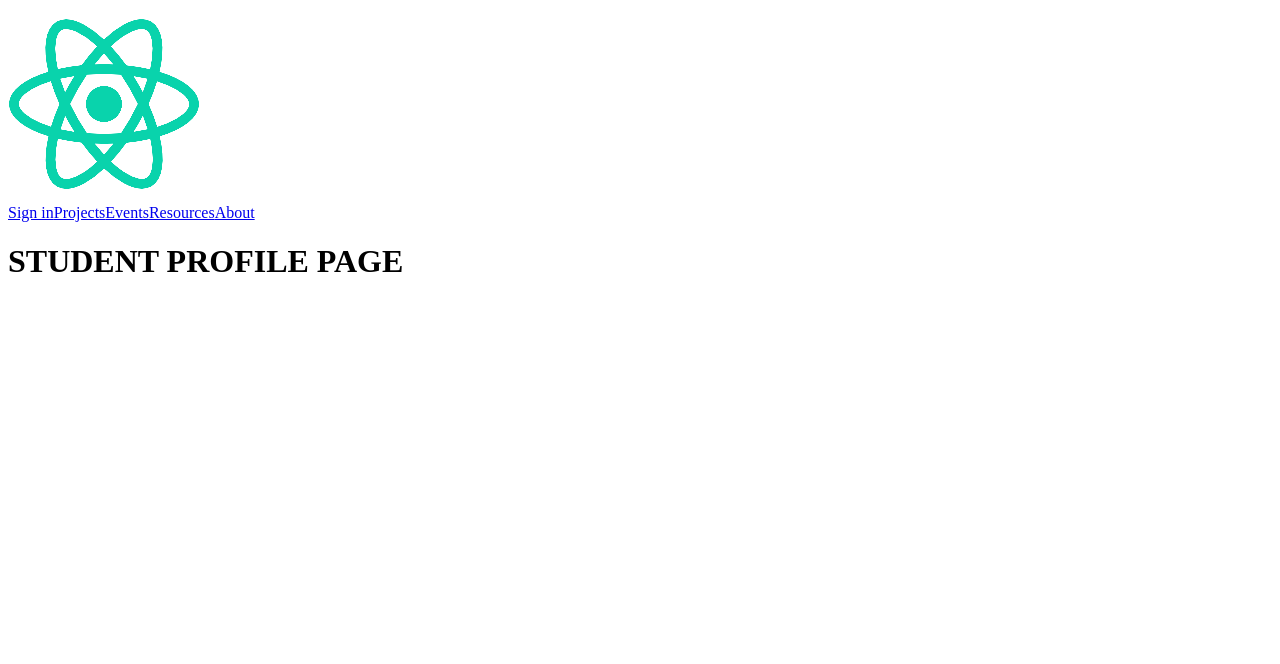
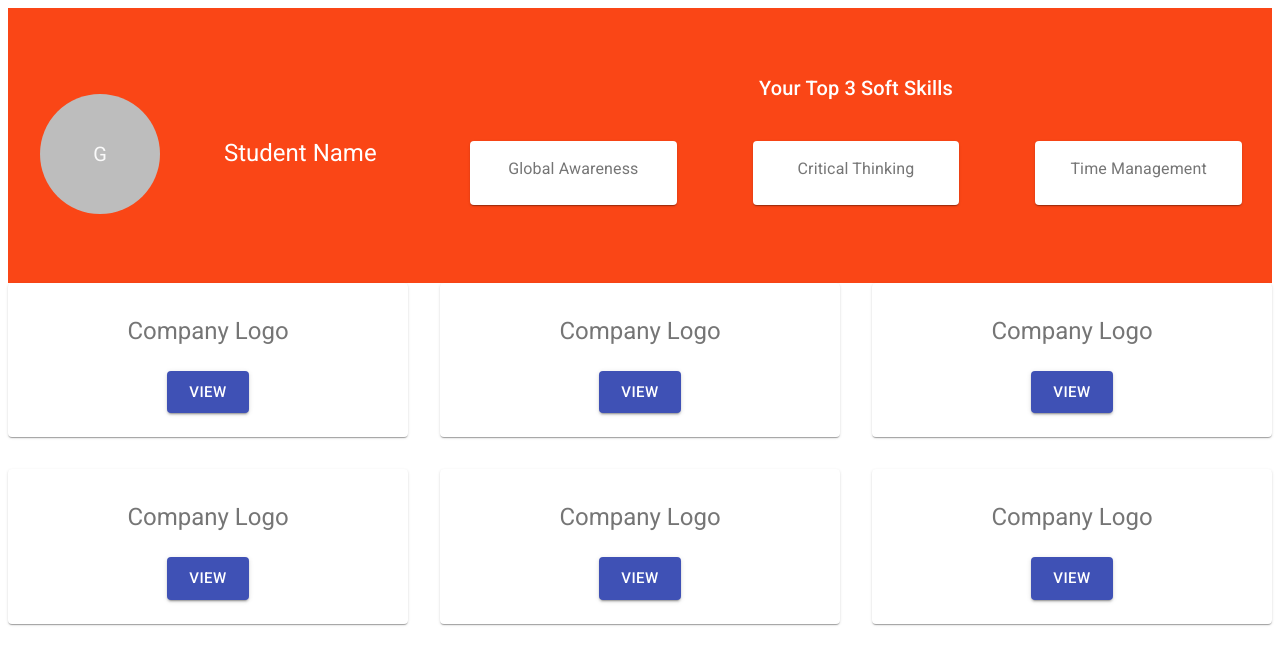
Before and after one commit to LeaderLync/Spect-App, a React (Create React App) app in the folder client/: page /studentProfile in a window 1280 px wide. Shown: the top 664 px of the page. Built offline with nearby package versions, Linux system fonts and the light colour scheme.

Commit message:
Front-end student profile page

```diff
--- a/client/src/App.js
+++ b/client/src/App.js
@@ -2,14 +2,13 @@ import React from 'react';
 import { Route, Switch, Redirect  } from 'react-router-dom';
 import Home from "./views/Home/Home"
 import NotFound from "./views/NotFound"
-import Header from "./components/Header/Header"
+//import Header from "./components/Header/Header"
 import StudentProfile from "./views/StudentProfile/StudentProfile"
 
 
 const App = () => {
   return (
     <div>
-      <Header/>
       <Switch>
         <Route exact path="/Home" component={Home} />
         <Route exact path="/studentProfile" component={StudentProfile} />
--- a/client/src/views/StudentProfile/StudentProfile.js
+++ b/client/src/views/StudentProfile/StudentProfile.js
@@ -1,11 +1,199 @@
 import React from 'react';
+import Grid from '@material-ui/core/Grid'
+import Card from '@material-ui/core/Card'
+import { makeStyles } from '@material-ui/core/styles'
+import CardActions from '@material-ui/core/CardActions';
+import CardContent from '@material-ui/core/CardContent';
+import Button from '@material-ui/core/Button';
+import Typography from '@material-ui/core/Typography';
+import Container from '@material-ui/core/Container';
+
+import Avatar from '@material-ui/core/Avatar';
+import 'typeface-roboto';
+
+
 
 function StudentProfile() {
 
-    return(
-        <h1>STUDENT PROFILE PAGE</h1>
-    );
-}
+    const useStyles = makeStyles(theme => ({
+        root: {
+          flexGrow: 1,
+        },
+        card: {
+          padding: theme.spacing(2),
+          textAlign: 'center',
+          color: theme.palette.text.secondary,
+          maxWidth: '50%%',
+        },
+        skill: {
+            //padding: theme.spacing(2),
+            textAlign: 'center',
+            color: theme.palette.text.secondary,
+            minWidth: 80,
+            margin: 30,
+          },
+        bigAvatar: {
+            width: 120,
+            height: 120,
+          },
+          heroContent: {
+            backgroundColor: '#FA4616',
+            padding: theme.spacing(8, 0, 6),
+          },
+
+      }));
+      const classes = useStyles();
+
+
+
+        return(
+
+            <div className={classes.root}>
+                <div className={classes.heroContent} >
+
+                    <Grid container spacing={4} justify="center" alignItems="center">
+
+                        <Grid container item xs = {6} sm={6} md={2} style={{textAlign: 'center', justifyContent: 'center'}}>
+                            <Avatar className={classes.bigAvatar}>G</Avatar>
+
+                        </Grid>
+                        <Grid item xs = {6} sm={6} md={2} style={{textAlign: 'left', justifyContent: 'center'}}>
+                            <Typography variant="h5" style={{color: 'white'}}>
+                                Student Name
+                            </Typography>
+                        </Grid>
+                        <Grid item xs = {12} sm={6} md={8} style={{textAlign: 'center', justifyContent: 'center'}}>
+
+                                <Typography style={{color: "white"}} variant="h6" gutterBottom>
+                                    Your Top 3 Soft Skills
+                                </Typography>
+
+                                <Grid container spacing = {2}>
+                                    <Grid item xs = {12} sm={12} md={4}>
+                                        <Card className={classes.skill}>
+                                            <CardContent>
+                                                <Typography>
+                                                    Global Awareness
+                                                </Typography>
+                                            </CardContent>
+
+                                        </Card>
+                                    </Grid>
+                                    <Grid item xs = {12} sm={12} md={4}>
+                                        <Card className={classes.skill}>
+                                            <CardContent>
+                                                <Typography>
+                                                    Critical Thinking
+                                                </Typography>
+                                            </CardContent>
+
+                                        </Card>
+                                    </Grid>
+                                    <Grid item xs = {12} sm={12} md={4}>
+                                        <Card className={classes.skill}>
+                                            <CardContent>
+                                                <Typography>
+                                                    Time Management
+                                                </Typography>
+                                            </CardContent>
+                                        </Card>
+                                    </Grid>
+                                </Grid>
+
+                        </Grid>
+
+                    </Grid>
+
+                </div>
+
+                <Grid container spacing = {4}>
+                    <Grid item xs = {12} sm={6} md={4} align="center">
+                        <Card className={classes.card}>
+                            <CardContent>
+                                <Typography variant="h5" component="h2">
+                                    Company Logo
+                                </Typography>
+                            </CardContent>
+                            <CardActions style={{textAlign: 'center', justifyContent: 'center'}}>
+                                <Button variant="contained" size="large" color="primary">View</Button>
+                            </CardActions>
+                        </Card>
+                    </Grid>
+
+                    <Grid item xs = {12} sm={6} md={4} align="center">
+                        <Card className={classes.card}>
+                            <CardContent>
+                                <Typography variant="h5" component="h2">
+                                    Company Logo
+                                </Typography>
+                            </CardContent>
+                            <CardActions style={{textAlign: 'center', justifyContent: 'center'}}>
+                                <Button variant="contained" size="large" color="primary">View</Button>
+                            </CardActions>
+                        </Card>
+                    </Grid>
+
+                    <Grid item xs = {12} sm={6} md={4} align="center">
+                        <Card className={classes.card}>
+                            <CardContent>
+                                <Typography variant="h5" component="h2">
+                                    Company Logo
+                                </Typography>
+                            </CardContent>
+                            <CardActions style={{textAlign: 'center', justifyContent: 'center'}}>
+                                <Button variant="contained" size="large" color="primary">View</Button>
+                            </CardActions>
+                        </Card>
+                    </Grid>
+
+                    <Grid item xs = {12} sm={6} md={4} align="center">
+                        <Card className={classes.card}>
+                            <CardContent>
+                                <Typography variant="h5" component="h2">
+                                    Company Logo
+                                </Typography>
+                            </CardContent>
+                            <CardActions style={{textAlign: 'center', justifyContent: 'center'}}>
+                                <Button variant="contained" size="large" color="primary">View</Button>
+                            </CardActions>
+                        </Card>
+                    </Grid>
+
+                    <Grid item xs = {12} sm={6} md={4} align="center">
+                        <Card className={classes.card}>
+                            <CardContent>
+                                <Typography variant="h5" component="h2">
+                                    Company Logo
+                                </Typography>
+                            </CardContent>
+                            <CardActions style={{textAlign: 'center', justifyContent: 'center'}}>
+                                <Button variant="contained" size="large" color="primary">View</Button>
+                            </CardActions>
+                        </Card>
+                    </Grid>
+
+                    <Grid item xs = {12} sm={6} md={4} align="center">
+                        <Card className={classes.card}>
+                            <CardContent>
+                                <Typography variant="h5" component="h2">
+                                    Company Logo
+                                </Typography>
+                            </CardContent>
+                            <CardActions style={{textAlign: 'center', justifyContent: 'center'}}>
+                                <Button variant="contained" size="large" color="primary">View</Button>
+                            </CardActions>
+                        </Card>
+                    </Grid>
+
+                </Grid>
+            </div>
+        );
+    }
+
+
+
+
+
 
 
 export default StudentProfile;
--- a/package.json
+++ b/package.json
@@ -30,7 +30,8 @@
     "morgan": "^1.9.1",
     "nodemon": "^1.18.10",
     "should": "^13.2.3",
-    "supertest": "^4.0.2"
+    "supertest": "^4.0.2",
+    "typeface-roboto": "0.0.75"
   },
   "homepage": "https://github.com/UFWebApps/React_Template_Repo#readme"
 }
```
Also changed, not shown: 1 other file (tests, documents, lock files or other folders).
